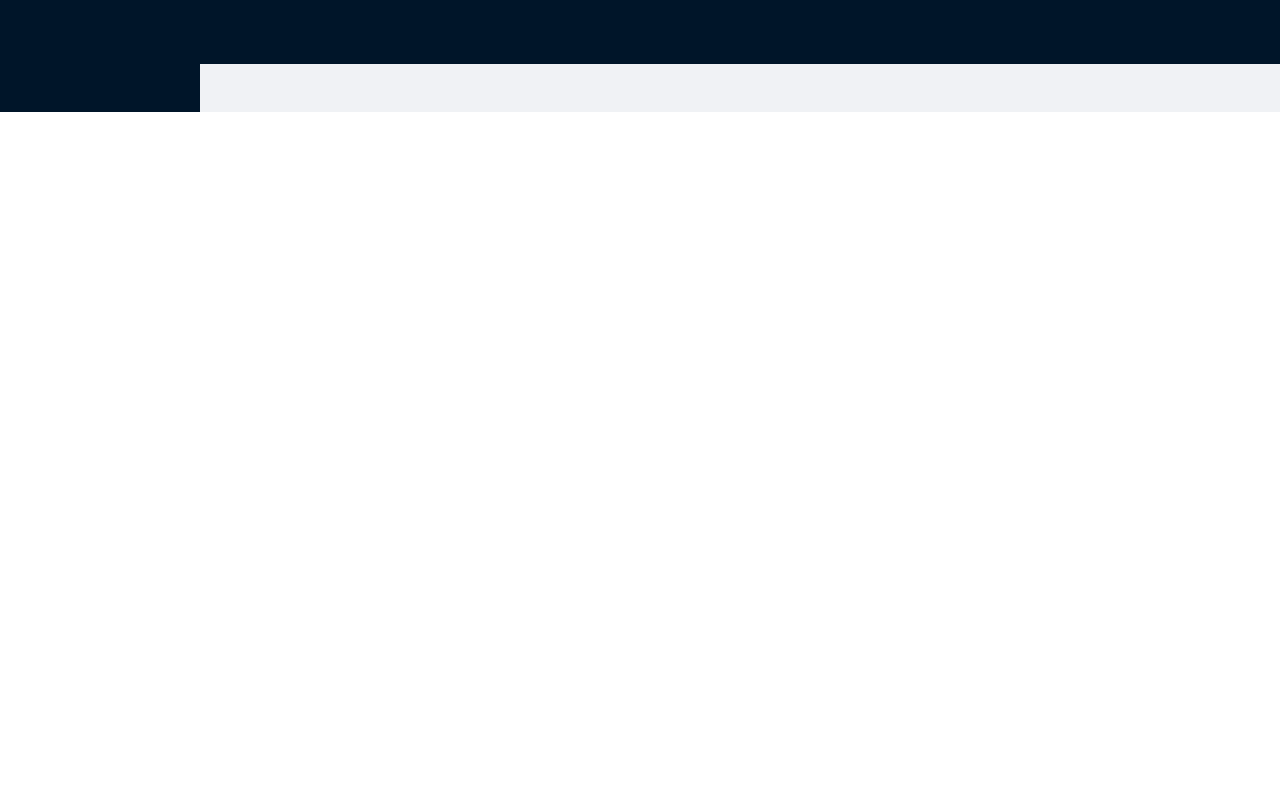
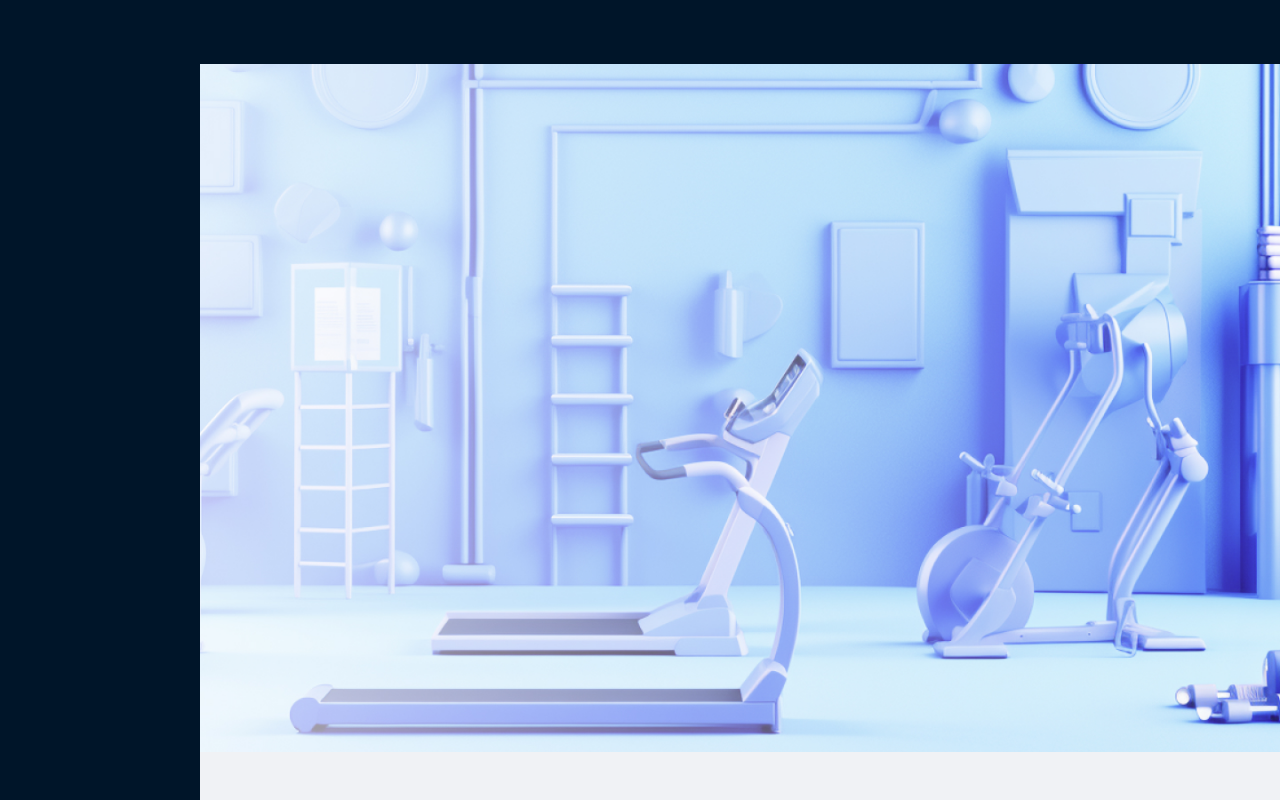
Before and after one commit to ClevertecFrontendLab/xauroxs, a React (Vite) app: page /#/ in a window 1280 px wide. Built offline with nearby package versions, Linux system fonts and the light colour scheme.

Commit message:
feat: create alias for assets; set bg image for main page

```diff
--- a/src/pages/main-page/main-page.tsx
+++ b/src/pages/main-page/main-page.tsx
@@ -6,11 +6,15 @@ import { MainPageHeader } from '@components/main-page/header/header';
 import { MainPageContent } from '@components/main-page/content/content';
 import { MainPageFooter } from '@components/main-page/footer/footer';
 
+import bgLight from '@assets/main-page/bg-light.jpg';
+
 export const MainPage: React.FC = () => {
     return (
-        <Layout>
+        <Layout
+            style={{ background: `no-repeat center/cover url(${bgLight})`, minHeight: '100vh' }}
+        >
             <MainPageSider />
-            <Layout>
+            <Layout style={{ backgroundColor: 'transparent' }}>
                 <MainPageHeader />
                 <MainPageContent />
                 <MainPageFooter />
--- a/tsconfig.json
+++ b/tsconfig.json
@@ -25,7 +25,8 @@
             "@pages/*": ["./src/pages/*"],
             "@redux/*": ["./src/redux/*"],
             "@types/*": ["./src/types/*"],
-            "@utils/*": ["./src/utils/*"]
+            "@utils/*": ["./src/utils/*"],
+            "@assets/*": ["./src/assets/*"]
         },
         "plugins": [
             {
--- a/vite.config.ts
+++ b/vite.config.ts
@@ -19,6 +19,7 @@ export default defineConfig({
             '@redux': path.resolve(__dirname, 'src/redux'),
             '@types': path.resolve(__dirname, 'src/types'),
             '@utils': path.resolve(__dirname, 'src/utils'),
+            '@assets': path.resolve(__dirname, 'src/assets'),
         },
     },
 });
```
Also changed, not shown: src/assets/main-page/bg-light.jpg (added).
